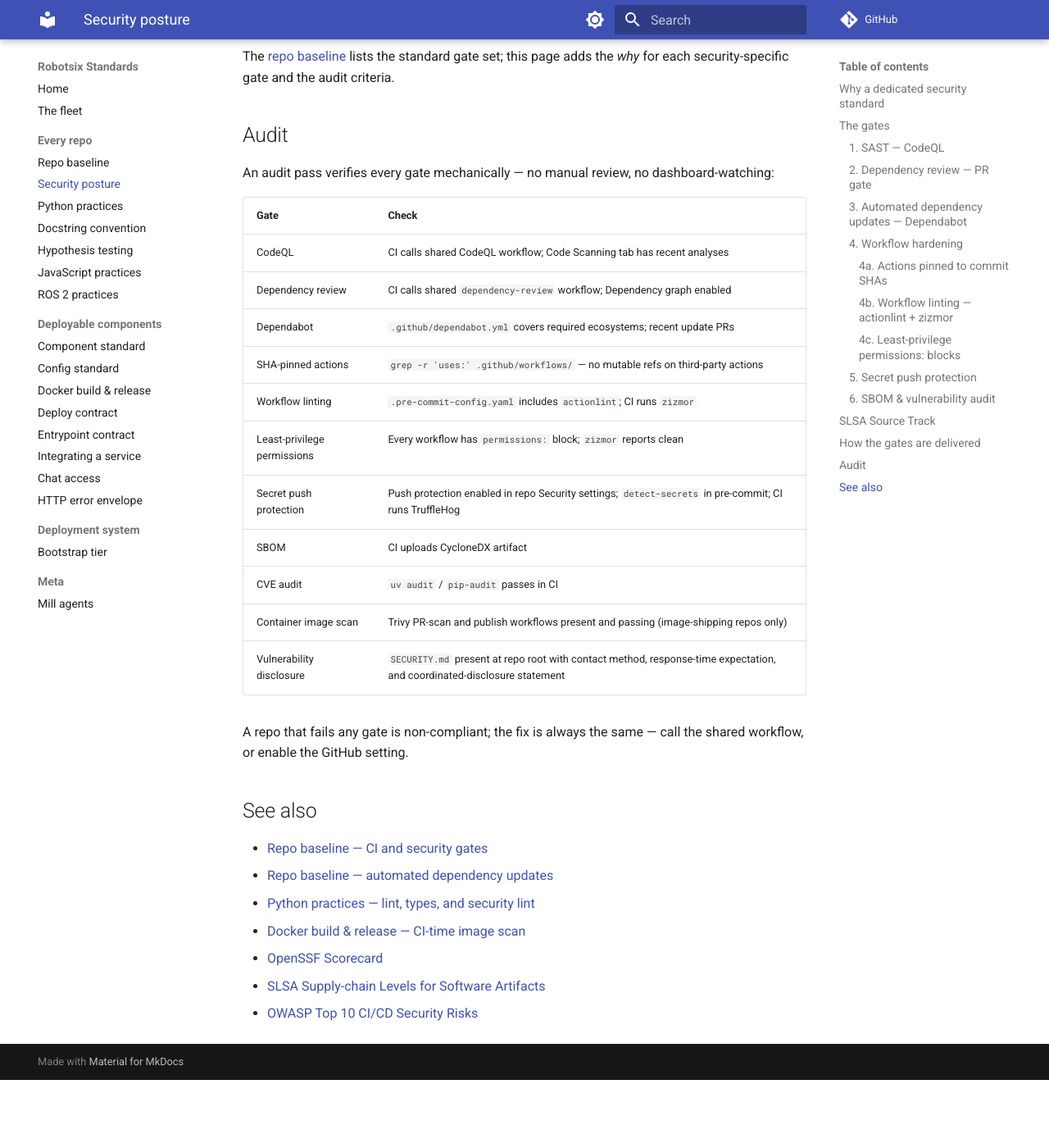
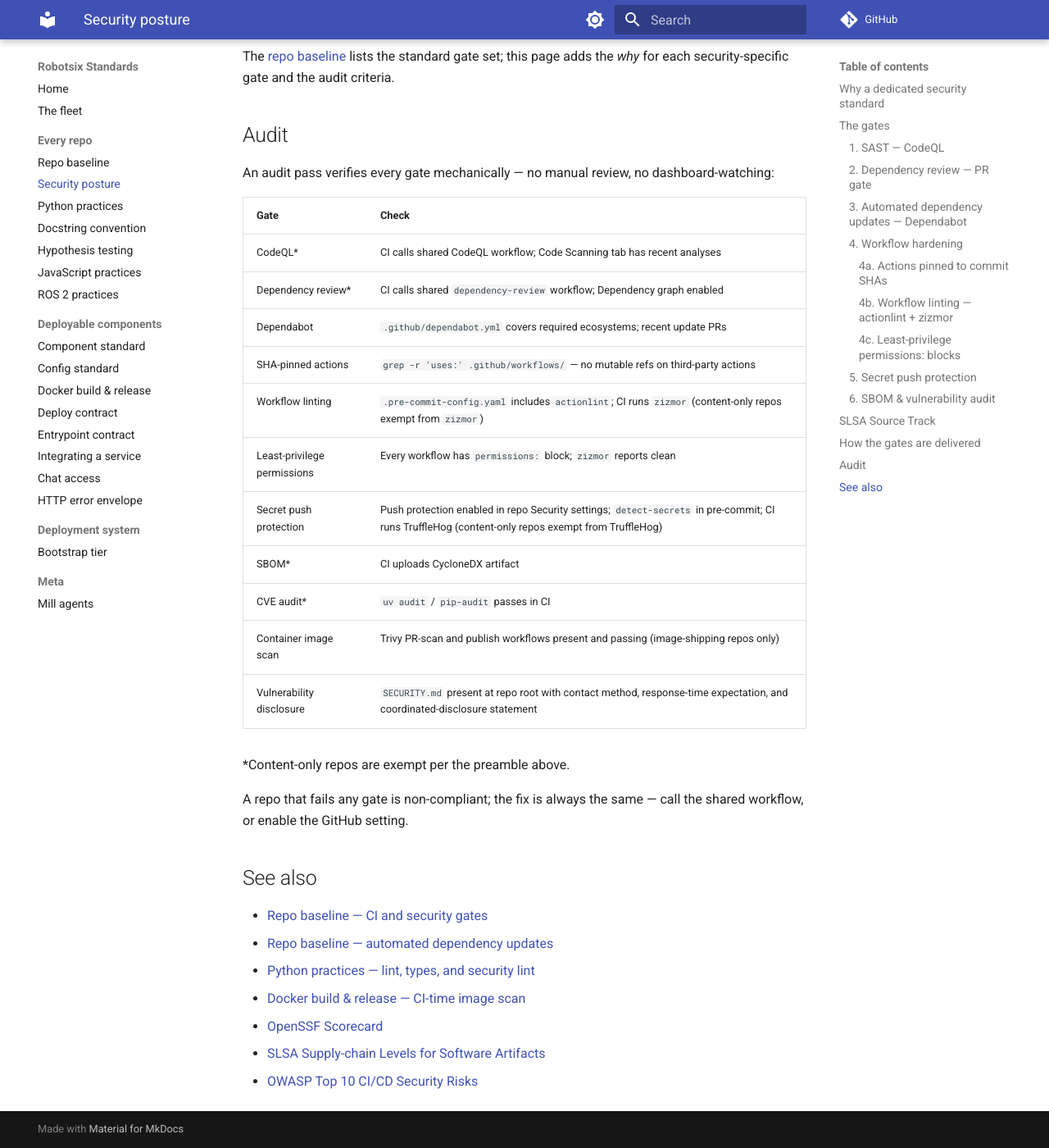
Before and after one commit to damien-robotsix/robotsix-standards, an MkDocs documentation site: the page built from docs/security-posture.md, in a window 1280 px wide and 1400 px high, scrolled down 5009 px. Shown: the whole window at 82% size. Built offline with MkDocs 1.6.1 and Material for MkDocs 9.7.7, drawn with Linux system fonts in a browser that asks for light colours; comment, search, counter and statistics services are not loaded; before the commit the page ends 6326 px from its top, so only the background shows below that.

Commit message:
mill: security-posture.md: add content-only exemption notes to the audit table (20260720T174834Z-security-posture-md-add-content-only-exe-8b6e) (#80)
Co-authored-by: robotsix-mill <mill@robotsix.local>

```diff
--- a/docs/security-posture.md
+++ b/docs/security-posture.md
@@ -232,17 +232,19 @@ dashboard-watching:
 
 | Gate | Check |
 |---|---|
-| CodeQL | CI calls shared CodeQL workflow; Code Scanning tab has recent analyses |
-| Dependency review | CI calls shared `dependency-review` workflow; Dependency graph enabled |
+| CodeQL* | CI calls shared CodeQL workflow; Code Scanning tab has recent analyses |
+| Dependency review* | CI calls shared `dependency-review` workflow; Dependency graph enabled |
 | Dependabot | `.github/dependabot.yml` covers required ecosystems; recent update PRs |
 | SHA-pinned actions | `grep -r 'uses:' .github/workflows/` — no mutable refs on third-party actions |
-| Workflow linting | `.pre-commit-config.yaml` includes `actionlint`; CI runs `zizmor` |
+| Workflow linting | `.pre-commit-config.yaml` includes `actionlint`; CI runs `zizmor` (content-only repos exempt from `zizmor`) |
 | Least-privilege permissions | Every workflow has `permissions:` block; `zizmor` reports clean |
-| Secret push protection | Push protection enabled in repo Security settings; `detect-secrets` in pre-commit; CI runs TruffleHog |
-| SBOM | CI uploads CycloneDX artifact |
-| CVE audit | `uv audit` / `pip-audit` passes in CI |
+| Secret push protection | Push protection enabled in repo Security settings; `detect-secrets` in pre-commit; CI runs TruffleHog (content-only repos exempt from TruffleHog) |
+| SBOM* | CI uploads CycloneDX artifact |
+| CVE audit* | `uv audit` / `pip-audit` passes in CI |
 | Container image scan | Trivy PR-scan and publish workflows present and passing (image-shipping repos only) |
 | Vulnerability disclosure | `SECURITY.md` present at repo root with contact method, response-time expectation, and coordinated-disclosure statement |
+
+*Content-only repos are exempt per the preamble above.
 
 A repo that fails any gate is non-compliant; the fix is always the same — call
 the shared workflow, or enable the GitHub setting.
```
Also changed, not shown: CHANGELOG.md (+1 -0 lines), changelog.d/20260720T174834Z-security-posture-md-add-content-only-exe-8b6e.misc.md (added, +1 -0 lines).
